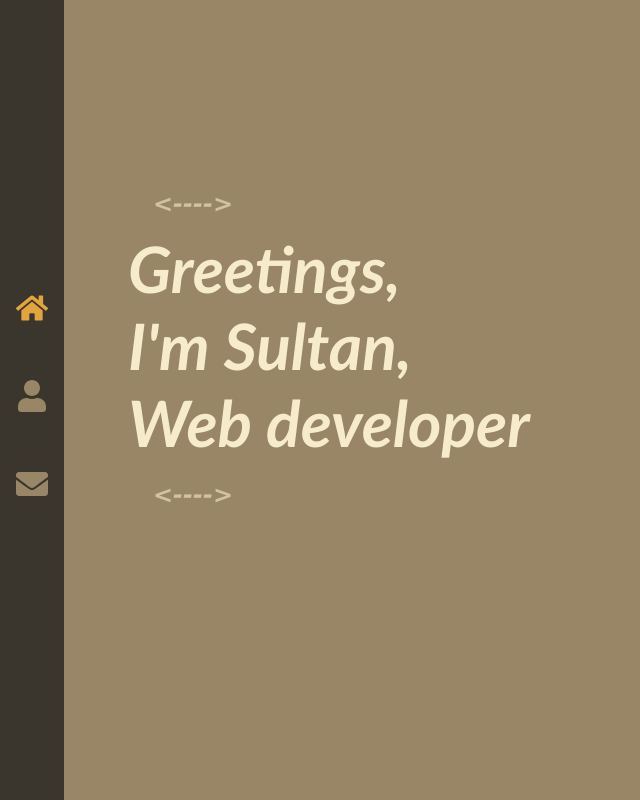
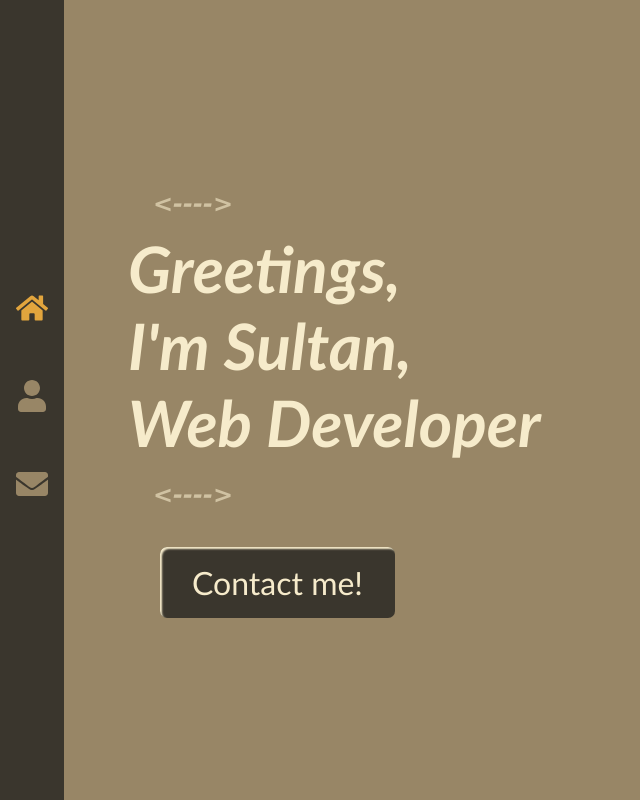
Before and after one commit to memp4/business-card, a React (Create React App) app: page / in a window 1280 px wide. Shown: the whole page, without its empty margins (0-640 px from the left). Built offline with nearby package versions, Linux system fonts and the light colour scheme.

Commit message:
Made stilization for button

```diff
--- /dev/null
+++ b/src/components/Button/index.jsx
@@ -0,0 +1,13 @@
+import React from 'react';
+import './index.scss';
+
+const Button = () => {
+    return (
+        <div className="button">
+            <span>Contact me!</span>
+            <span>Click on me!</span>
+        </div>
+    );
+};
+
+export default Button;
--- /dev/null
+++ b/src/components/Button/index.scss
@@ -0,0 +1,40 @@
+@import '../../scss/variables';
+@import 'animate.css';
+
+.button {
+    display: inline-block;
+    font-size: 2rem;
+    margin-left: 2rem;
+    animation-name: fadeIn;
+    animation-duration: 1.5s;
+    transition: transform 0.3s;
+
+    span {
+        padding: 1rem 2rem;
+        border-radius: 7px;
+        display: block;
+        position: absolute;
+        box-shadow: inset 2px 2px 2px;
+    }
+
+    span:nth-child(1) {
+        background-color: $dark-color;
+        color: $light-color;
+    }
+
+    span:nth-child(2) {
+        background-color: $primary-color;
+        color: $dark-color;
+        transform: scaleY(0);
+        transform-origin: top;
+        transition: transform 0.4s ease;
+    }
+
+    &:hover {
+        cursor: pointer;
+
+        span:nth-child(2) {
+            transform: scaleY(1);
+        }
+    }
+}
--- a/src/components/Main/index.jsx
+++ b/src/components/Main/index.jsx
@@ -1,17 +1,19 @@
 import React from 'react';
 import './index.scss';
 import TextBlock from '../TextBlock';
+import Button from '../Button';
 
 const Main = () => {
     return (
         <div className="main">
             <TextBlock>
-                Greetings,
+                <p className="line">Greetings,</p>
                 <br />
-                I'm Sultan,
+                <p className="line">I'm Sultan,</p>
                 <br />
-                Web developer
+                <p className="line">Web Developer</p>
             </TextBlock>
+            <Button/>
         </div>
     );
 };
--- a/src/components/Main/index.scss
+++ b/src/components/Main/index.scss
@@ -4,6 +4,7 @@
 .main {
     height: 100vh;
     width: 100vw;
+    z-index: -9;
     padding-left: 8rem;
     background-color: $light-dark-color;
     font-family:'Trebuchet MS', 'Lucida Sans Unicode', 'Lucida Grande', 'Lucida Sans', Arial, sans-serif;
--- a/src/components/TextBlock/index.scss
+++ b/src/components/TextBlock/index.scss
@@ -10,19 +10,21 @@
     animation-name: fadeIn;
     animation-duration: 1s;
     animation-timing-function: ease-in-out;
-    animation-delay: 1.2s;
+    margin-bottom: 70px;
+
     &:before {
         content: "<---->";
-        font-family:'Lucida Sans', 'Lucida Sans Regular', 'Lucida Grande', 'Lucida Sans Unicode', Geneva, Verdana, sans-serif;
+        font-family: 'Lucida Sans', 'Lucida Sans Regular', 'Lucida Grande', 'Lucida Sans Unicode', Geneva, Verdana, sans-serif;
         position: absolute;
         margin-top: -40px;
         margin-left: 25px;
         font-size: 1.5rem;
         opacity: 0.6;
     }
+
     &:after {
         content: "<---->";
-        font-family:'Lucida Sans', 'Lucida Sans Regular', 'Lucida Grande', 'Lucida Sans Unicode', Geneva, Verdana, sans-serif;
+        font-family: 'Lucida Sans', 'Lucida Sans Regular', 'Lucida Grande', 'Lucida Sans Unicode', Geneva, Verdana, sans-serif;
         position: absolute;
         display: block;
         margin-top: 20px;
@@ -30,4 +32,34 @@
         font-size: 1.5rem;
         opacity: 0.6;
     }
+
+    .line {
+        display: inline-block;
+        position: relative;
+        z-index: 3;
+    }
+
+    .line:hover {
+        cursor: default;
+    }
+
+    .line::before {
+        content: " ";
+        z-index: -1;
+        background-color: $dark-color;
+        position: absolute;
+        right: 0;
+        left: 0;
+        top: 0;
+        bottom: 0;
+        // inset: 0 0 0 0;
+        display: block;
+        transform: scaleX(0);
+        transition: transform .3s ease;
+        transform-origin: bottom left;
+    }
+    .line:hover::before {
+        transform: scaleX(1);
+        transform-origin: bottom left;
+    }
 }
```
